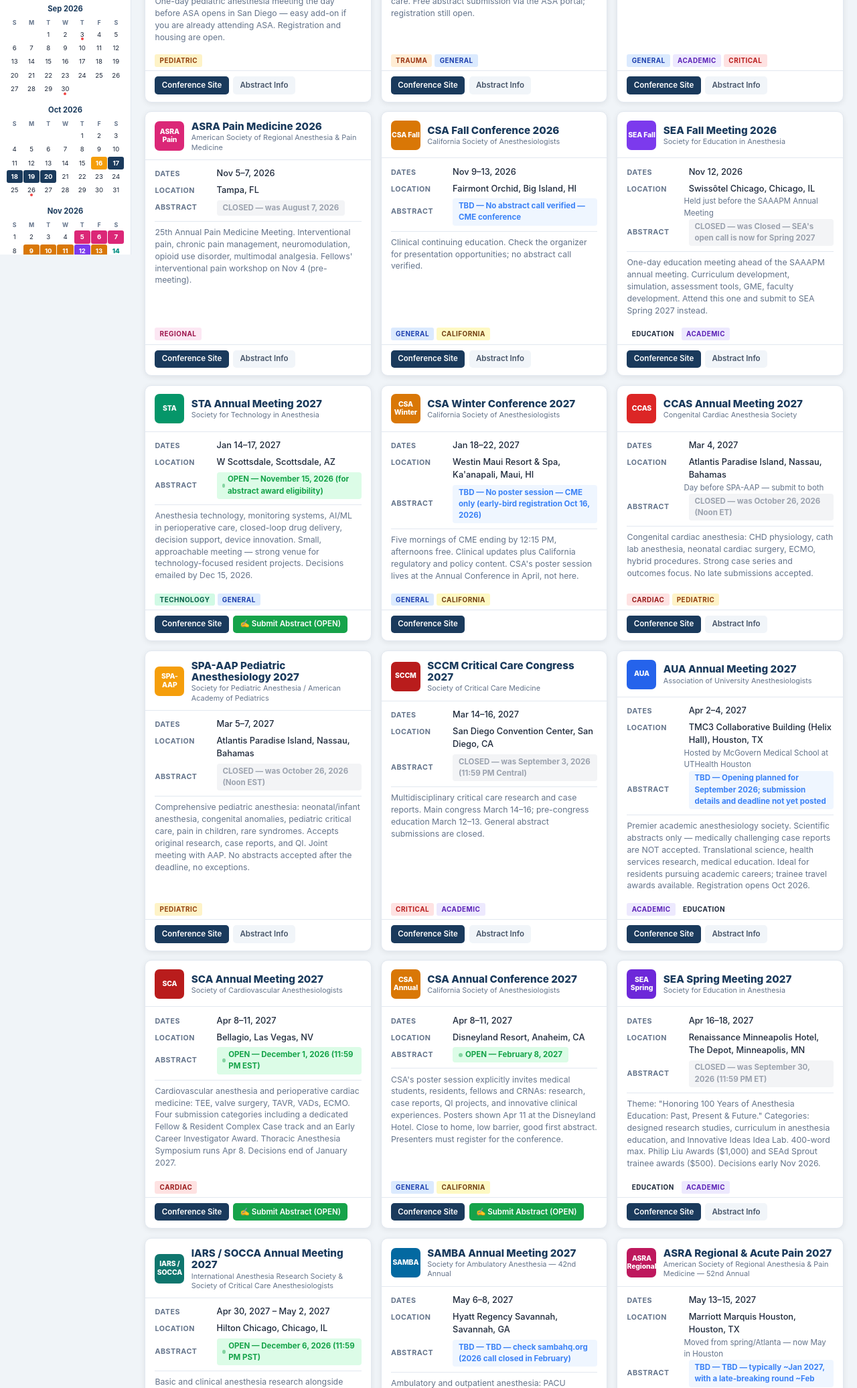
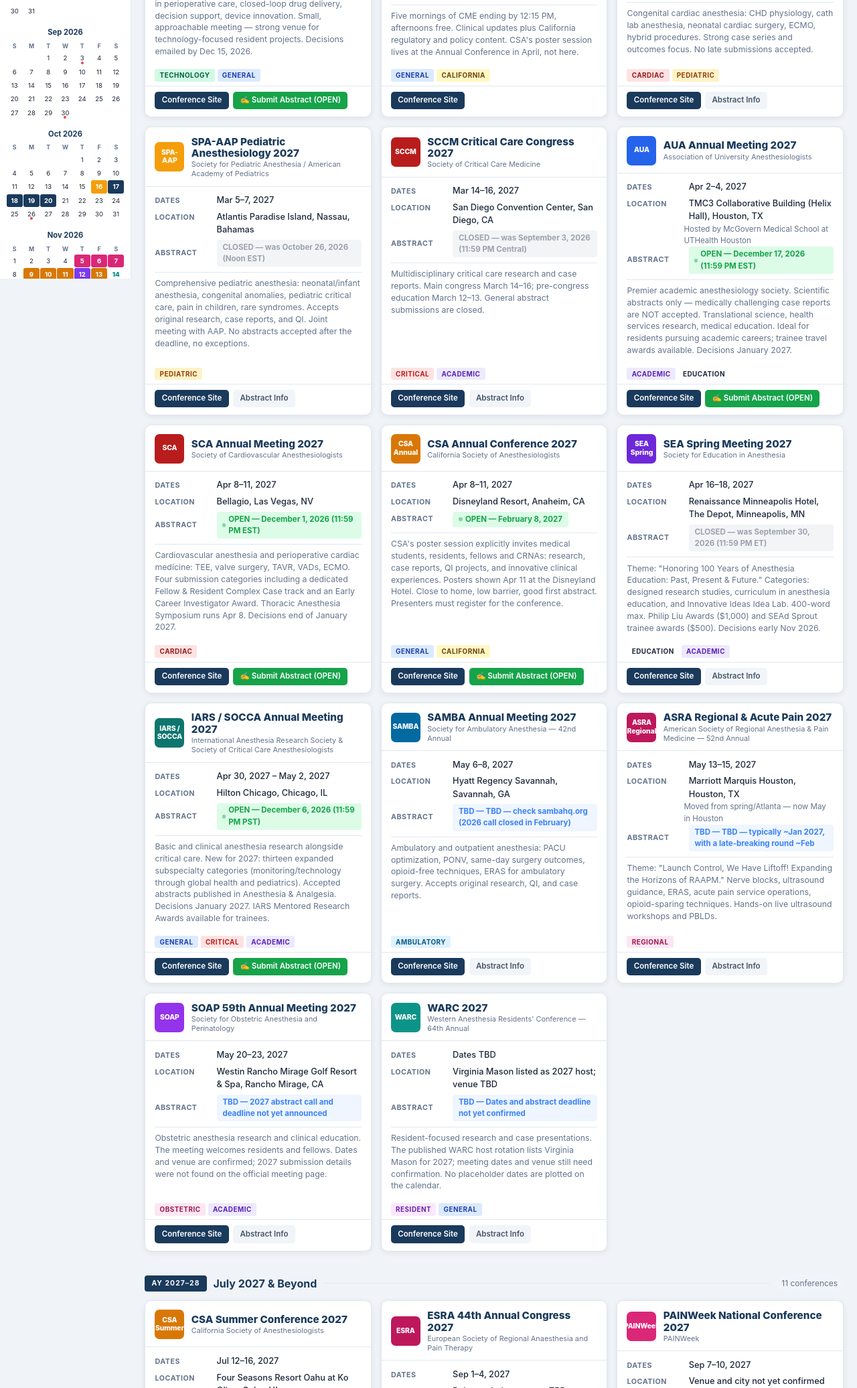
Before and after one commit to chinng1/anesthesia-conferences, a plain HTML site: page index.html in a window 1280 px wide. Shown: the part 728-2800 px from the top of the page at 67% size. Drawn offline with Linux system fonts and the light colour scheme.

Commit message:
Fix issues from the November conference check
Move six finished fall 2026 meetings to the past section, open the AUA 2027
call (Dec 17, 11:59 PM EST), replace the dead TASCON abstract link, and treat
Cloudflare 503 bot blocks as blocked rather than broken.

Co-Authored-By: Claude Opus 5.5 <noreply@anthropic.com>

```diff
--- a/index.html
+++ b/index.html
@@ -306,7 +306,7 @@
   <div class="subtitle">Presentation &amp; abstract opportunities for UCSF Anesthesia Residents</div>
   <div class="meta">
     <span>Academic Years 2026–27 &amp; 2027–28</span>
-    <span>Last updated: September 22, 2026</span>
+    <span>Last updated: November 13, 2026</span>
     <span>Gregory A. Chinn, MD PhD — UCSF Anesthesia &amp; Perioperative Care</span>
   </div>
 </header>
@@ -384,8 +384,8 @@
 
       <div class="year-section" id="section-past">
         <div class="year-header">
-          <span class="year-label past">AY 2025–26</span>
-          <h2 class="past">Past Cycle — Plan Ahead for 2027</h2>
+          <span class="year-label past">Past</span>
+          <h2 class="past">Past Meetings — Plan Ahead for Next Cycle</h2>
           <div class="year-divider"></div>
           <span class="year-count"></span>
         </div>
@@ -450,7 +450,7 @@ const CONFERENCES = [
     abstractUrl: 'https://pedsanesthesia.org/call-for-abstracts/',
     tags: ['pediatric'],
     color: '#f59e0b',
-    ay: '2026-27',
+    ay: 'past',
     url: 'https://pedsanesthesia.org/education-and-meetings/upcoming-meetings/',
     focus: 'One-day pediatric anesthesia meeting the day before ASA opens in San Diego — easy add-on if you are already attending ASA. Registration and housing are open.',
   },
@@ -465,12 +465,12 @@ const CONFERENCES = [
     abstractDeadline: [2026,6,28],
     abstractDeadlineText: 'June 28, 2026',
     abstractStatus: 'closed',
-    abstractUrl: 'https://www.asahq.org/annualmeeting/education/military/abstracts',
+    abstractUrl: 'https://www.tashq.org/events',
     tags: ['trauma','core'],
     color: '#ea580c',
-    ay: '2026-27',
+    ay: 'past',
     url: 'https://www.tashq.org/events',
-    focus: 'Trauma anesthesiology: hemorrhage control, damage-control resuscitation, airway management in trauma, neuroanesthesia for TBI, mass casualty care. Free abstract submission via the ASA portal; registration still open.',
+    focus: 'Trauma anesthesiology: hemorrhage control, damage-control resuscitation, airway management in trauma, neuroanesthesia for TBI, mass casualty care. Abstracts were submitted free through the ASA portal; watch tashq.org for the 2027 call.',
   },
   {
     id: 'asa-2026',
@@ -485,7 +485,7 @@ const CONFERENCES = [
     abstractUrl: 'https://www.asahq.org/annualmeeting/education/submissions',
     tags: ['core','academic','critical'],
     color: '#1a3a5c',
-    ay: '2026-27',
+    ay: 'past',
     url: 'https://www.asahq.org/meetings/anesthesiology-annual-meeting',
     focus: 'Flagship annual anesthesia meeting (~16,000 attendees). All subspecialties: clinical research, simulation, education, practice management, patient safety, perioperative medicine, and wellness.',
   },
@@ -502,7 +502,7 @@ const CONFERENCES = [
     abstractUrl: 'https://asrapmabstracts.secure-platform.com/a',
     tags: ['regional'],
     color: '#db2777',
-    ay: '2026-27',
+    ay: 'past',
     url: 'https://asra.com/events-education/pain-medicine-meeting',
     focus: '25th Annual Pain Medicine Meeting. Interventional pain, chronic pain management, neuromodulation, opioid use disorder, multimodal analgesia. Fellows\' interventional pain workshop on Nov 4 (pre-meeting).',
   },
@@ -520,7 +520,7 @@ const CONFERENCES = [
     abstractUrl: 'https://www.seahq.org/call-for-abstracts',
     tags: ['education','academic'],
     color: '#7c3aed',
-    ay: '2026-27',
+    ay: 'past',
     url: 'https://www.seahq.org/upcoming-meetings',
     focus: 'One-day education meeting ahead of the SAAAPM annual meeting. Curriculum development, simulation, assessment tools, GME, faculty development. Attend this one and submit to SEA Spring 2027 instead.',
   },
@@ -609,15 +609,17 @@ const CONFERENCES = [
     end: [2027,4,4],
     location: 'TMC3 Collaborative Building (Helix Hall), Houston, TX',
     locationNote: 'Hosted by McGovern Medical School at UTHealth Houston',
-    abstractDeadline: null,
-    abstractDeadlineText: "Opening planned for September 2026; submission details and deadline not yet posted",
-    abstractStatus: "tbd",
-    abstractUrl: 'https://www.auahq.org/2027-annual-meeting',
+    abstractConfirmedOpenOn: [2026,11,13],
+    abstractDeadline: [2026,12,17],
+    abstractDeadlineText: 'December 17, 2026 (11:59 PM EST)',
+    abstractClosesAt: '2026-12-17T23:59:00-05:00',
+    abstractStatus: 'open',
+    abstractUrl: 'https://www.abstractscorecard.com/cfp/submit/login.asp?EventKey=WGLDANSI',
     tags: ['academic','education'],
     color: '#2563eb',
     ay: '2026-27',
     url: 'https://www.auahq.org/2027-annual-meeting',
-    focus: 'Premier academic anesthesiology society. Scientific abstracts only — medically challenging case reports are NOT accepted. Translational science, health services research, medical education. Ideal for residents pursuing academic careers; trainee travel awards available. Registration opens Oct 2026.',
+    focus: 'Premier academic anesthesiology society. Scientific abstracts only — medically challenging case reports are NOT accepted. Translational science, health services research, medical education. Ideal for residents pursuing academic careers; trainee travel awards available. Decisions January 2027.',
   },
   {
     id: 'sca-2027',
@@ -890,7 +892,7 @@ const CONFERENCES = [
     abstractUrl: "https://csahq.org/events/",
     tags: ["core", "california"],
     color: "#d97706",
-    ay: "2026-27",
+    ay: 'past',
     url: "https://csahq.org/events/",
     focus: "Clinical continuing education. Check the organizer for presentation opportunities; no abstract call verified.",
   },
@@ -1320,7 +1322,7 @@ function renderList() {
     (mkDate(a.start)?.getTime() ?? Infinity) - (mkDate(b.start)?.getTime() ?? Infinity));
   let html = '';
   let lastAY = null;
-  const ayLabels = { '2026-27':'Academic Year 2026–27 (July 2026 – June 2027)', '2027-28':'Academic Year 2027–28 (July 2027+)', 'past':'Past Cycle — AY 2025–26' };
+  const ayLabels = { '2026-27':'Academic Year 2026–27 (July 2026 – June 2027)', '2027-28':'Academic Year 2027–28 (July 2027+)', 'past':'Past Meetings (AY 2025–26 and fall 2026)' };
 
   sorted.forEach(c => {
     if (c.ay !== lastAY) {
```
Also changed, not shown: 2 other files.
